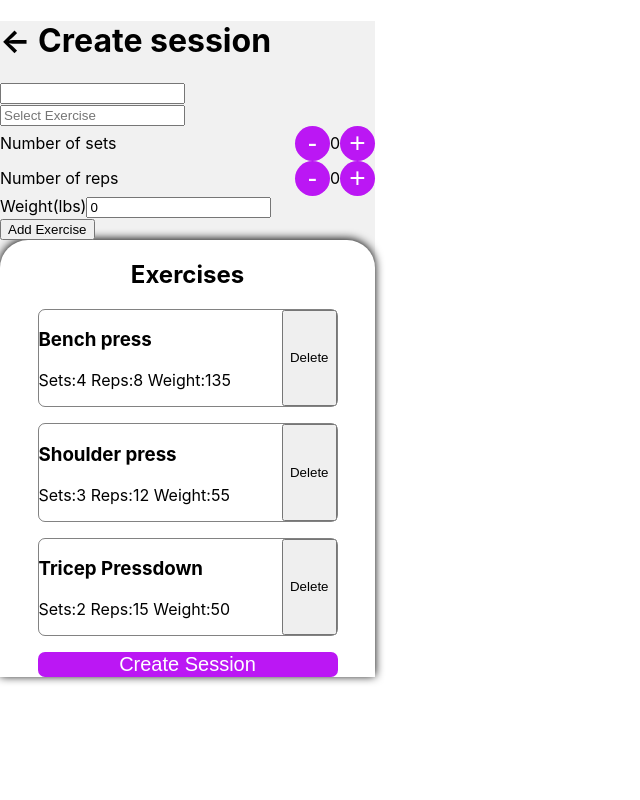
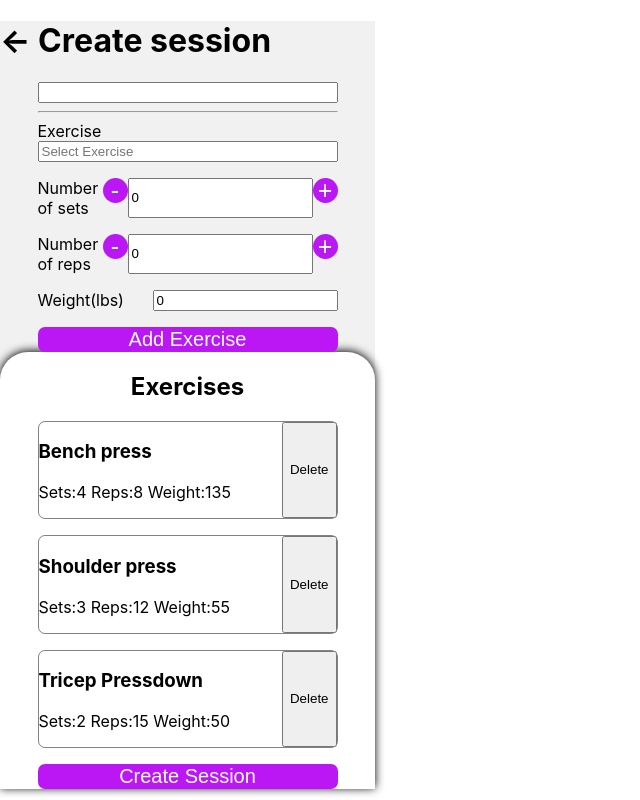
Before and after one commit to RodrJavi/lift-tracker, a Next.js app: page /create-workout-session in a window 1280 px wide. Shown: the whole page, without its empty margins (0-640 px from the left). Built offline with nearby package versions, Linux system fonts and the light colour scheme.

Commit message:
Most of create page styled

```diff
--- a/components/Counter.js
+++ b/components/Counter.js
@@ -1,29 +1,43 @@
-import React from 'react'
-import { useState } from 'react'
+import React from "react";
+import { useState } from "react";
 
 const Counter = ({ onChange }) => {
+  const [value, setValue] = useState("0");
 
-  const [count, setCount] = useState(0)
+  const handleChange = (event) => {
+    setValue(event.target.value);
+    onChange(value);
+  };
 
   const subtract = () => {
-    if (count > 0) {
-      setCount(count - 1)
+    if (value > 0 && !Number.isNaN(parseInt(value))) {
+      setValue(parseInt(value) - 1);
+    } else {
+      setValue("0");
     }
-    onChange(count)
-  }
+    onChange(value);
+  };
 
   const add = () => {
-    setCount(count + 1)
-    onChange(count)
-  }
+    if (!Number.isNaN(parseInt(value))) {
+      setValue(parseInt(value) + 1);
+    } else {
+      setValue("0");
+    }
+    onChange(value);
+  };
 
   return (
-    <div style={{ display: 'flex' }}>
-      <button className='counterChange' onClick={subtract}>-</button>
-      <span className='spans'>{count}</span>
-      <button className='counterChange' onClick={add}>+</button>
+    <div style={{ display: "flex" }}>
+      <button className="counterChange" onClick={subtract}>
+        -
+      </button>
+      <input onChange={handleChange} type="number" value={value}></input>
+      <button className="counterChange" onClick={add}>
+        +
+      </button>
     </div>
-  )
-}
+  );
+};
 
-export default Counter
+export default Counter;
--- a/components/SetCreator.js
+++ b/components/SetCreator.js
@@ -1,59 +1,88 @@
-import React, { useState } from 'react'
-import Counter from './Counter'
+import React, { useState } from "react";
+import Counter from "./Counter";
 
-const SetCreator = ({onSubmit}) => {
-
-
+const SetCreator = ({ onSubmit }) => {
   //Pulling values from each counter
-  const [setsCount, setSetsCount] = useState(0)
-  const [repsCount, setRepsCount] = useState(0)
-  const [lbsCount, setLbsCount] = useState(0)
-  const [exerciseName, setExerciseName] = useState('')
+  const [setsCount, setSetsCount] = useState(0);
+  const [repsCount, setRepsCount] = useState(0);
+  const [lbsCount, setLbsCount] = useState(0);
+  const [exerciseName, setExerciseName] = useState("");
   const exerciseList = [
     "Bench press",
     "Barbell back squat",
     "Dumbbell bench press",
     "Triceps pressdown",
-    "Leg extensions"
-  ]
+    "Leg extensions",
+  ];
 
   const sets = (f) => {
-    setSetsCount(f + 1)
-  }
+    setSetsCount(f + 1);
+  };
   const reps = (f) => {
-    setRepsCount(f + 1)
-  }
-
-
-
+    setRepsCount(f + 1);
+  };
 
   return (
+    <div className="setCreator">
+      <div>
+        <div className="nameInput">
+          <input type="text" />
+        </div>
 
-    <div>
-      <div>
-        <input type="text"/>
+        <hr></hr>
+
+        <div>
+          <label htmlFor="exercise">Exercise</label>
+          <input
+            className="nameInput"
+            value={exerciseName}
+            onChange={(e) => {
+              setExerciseName(e.target.value);
+            }}
+            type="text"
+            name="exercise"
+            list="exercises"
+            placeholder="Select Exercise"
+          ></input>
+          <datalist id="exercises">
+            {exerciseList.map((exercise) => (
+              <option key={exercise} value={exercise}></option>
+            ))}
+          </datalist>
+        </div>
       </div>
-      <div>
-        <input value={exerciseName} onChange={(e) => { setExerciseName(e.target.value) }} type="text" list="exercises" placeholder="Select Exercise"></input>
-        <datalist id="exercises">
-          {exerciseList.map((exercise) => <option key={exercise} value={exercise}></option>)}
-        </datalist>
-      </div>
-      <div className='counterContainer'>
-        <span className='spans'>Number of sets</span>
+
+      <div className="counterContainer">
+        <span className="spans">Number of sets</span>
         <Counter onChange={sets} />
       </div>
-      <div className='counterContainer'>
-        <span className='spans'>Number of reps</span>
+
+      <div className="counterContainer">
+        <span className="spans">Number of reps</span>
         <Counter onChange={reps} />
       </div>
-      <div>
+
+      <div className="counterContainer">
         <span>Weight(lbs)</span>
-        <input type='number' value={lbsCount} onChange={(e) => { setLbsCount(e.target.valueAsNumber) }}></input>
+        <input
+          type="number"
+          defaultValue={0}
+          onBlur={(e) => {
+            setLbsCount(e.target.value);
+          }}
+        ></input>
       </div>
-      <button onClick={()=>{onSubmit({exerciseName, setsCount, repsCount, lbsCount})}}>Add Exercise</button>
+
+      <button
+        className="bigButton"
+        onClick={() => {
+          onSubmit({ exerciseName, setsCount, repsCount, lbsCount });
+        }}
+      >
+        Add Exercise
+      </button>
     </div>
-  )
-}
+  );
+};
 
-export default SetCreator
+export default SetCreator;
--- a/components/SetList.js
+++ b/components/SetList.js
@@ -4,14 +4,15 @@ const SetList = ({ value, onDelete }) => {
       <h2>Exercises</h2>
       <div className="exerciseContainer">
         {value.map((exercise) => (
-          <div className="exerciseList" key={exercise}>
+          <div className="exerciseList" key={exercise.id}>
             <div>
-              <h3>{exercise.exerciseName}</h3> <p>
+              <h3>{exercise.exerciseName}</h3>{" "}
+              <p>
                 Sets:{exercise.setsCount} Reps:
                 {exercise.repsCount} Weight:{exercise.lbsCount}
               </p>
             </div>
-            <button onClick={() => onDelete(exercise.exerciseName)}>Delete</button>
+            <button onClick={() => onDelete(exercise.id)}>Delete</button>
           </div>
         ))}
       </div>
--- a/pages/create-workout-session.js
+++ b/pages/create-workout-session.js
@@ -6,14 +6,22 @@ import { useState } from "react";
 
 export default function CreateWorkoutSession() {
   const [exerciseArray, setExerciseArray] = useState([
-    { exerciseName: "Bench press", setsCount: 4, repsCount: 8, lbsCount: 135 },
     {
+      id: 1,
+      exerciseName: "Bench press",
+      setsCount: 4,
+      repsCount: 8,
+      lbsCount: 135,
+    },
+    {
+      id: 2,
       exerciseName: "Shoulder press",
       setsCount: 3,
       repsCount: 12,
       lbsCount: 55,
     },
     {
+      id: 3,
       exerciseName: "Tricep Pressdown",
       setsCount: 2,
       repsCount: 15,
@@ -22,25 +30,27 @@ export default function CreateWorkoutSession() {
   ]);
 
   const addItem = (item) => {
-    console.log(item);
-    setExerciseArray([item, ...exerciseArray]);
+    const id = Math.floor(Math.random() * 10000) + 1;
+    const newWorkout = { id, ...item };
+    setExerciseArray([newWorkout, ...exerciseArray]);
+    console.log(newWorkout);
   };
 
-  const deleteItem = (name) => {
-    setExerciseArray(
-      exerciseArray.filter((item) => item.exerciseName !== name)
-    );
+  const deleteItem = (id) => {
+    setExerciseArray(exerciseArray.filter((item) => item.id !== id));
   };
 
   return (
-    <div className='setCreator'>
+    <div className="createSessionBackground">
       <Head>
         <title>Create Workout Session</title>
         <meta name="description" content="Generated by create next app" />
         <link rel="icon" href="/favicon.ico" />
       </Head>
       <Header></Header>
-      <SetCreator onSubmit={addItem}></SetCreator>
+      <div className="createSession">
+        <SetCreator onSubmit={addItem}></SetCreator>
+      </div>
       <SetList value={exerciseArray} onDelete={deleteItem}></SetList>
     </div>
   );
--- a/styles/globals.css
+++ b/styles/globals.css
@@ -28,16 +28,16 @@ a {
   border: none;
   border-radius: 50%;
   background-color: var(--pink);
-  height: 35px;
-  width: 35px;
+  height: 25px;
+  width: 25px;
   color: white;
-  font-size: 1.75em;
+  font-size: 25px;
 
 }
 
 .counterContainer {
   display: flex;
-  align-items: center;
+  align-items: stretch;
   justify-content: space-between;
 }
 
@@ -46,8 +46,14 @@ a {
   align-items: center;
 }
 
-.setCreator {
+.createSessionBackground {
   background-color: var(--offWhite);
+}
+
+.createSession {
+  display: flex;
+  flex-direction: column;
+  align-items: center;
 }
 
 .setList {
@@ -59,12 +65,6 @@ a {
   border-top-right-radius: 1.75em;
   box-shadow: 0 -1px 10px;
 }
-
-/* .exerciseContainer {
-  display: flex;
-  flex-direction: column;
-  column-gap: 1em;
-} */
 
 .exerciseList {
   display: flex;
@@ -83,3 +83,34 @@ a {
   border-radius: 7px;
   font-size: 20px;
 }
+
+.setCreator {
+  display: flex;
+  flex-direction: column;
+  width: 300px;
+  margin: none;
+  row-gap: 1em;
+
+}
+
+.nameInput {
+  display: flex;
+  flex-direction: column;
+  justify-content: center;
+  width: 300px;
+}
+
+.separator {
+  border-top: 2px solid black;
+  width: 100%;
+}
+
+input::-webkit-outer-spin-button,
+input::-webkit-inner-spin-button {
+  -webkit-appearance: none;
+  margin: 0;
+}
+
+input[type=number] {
+  -moz-appearance: textfield;
+}
```
